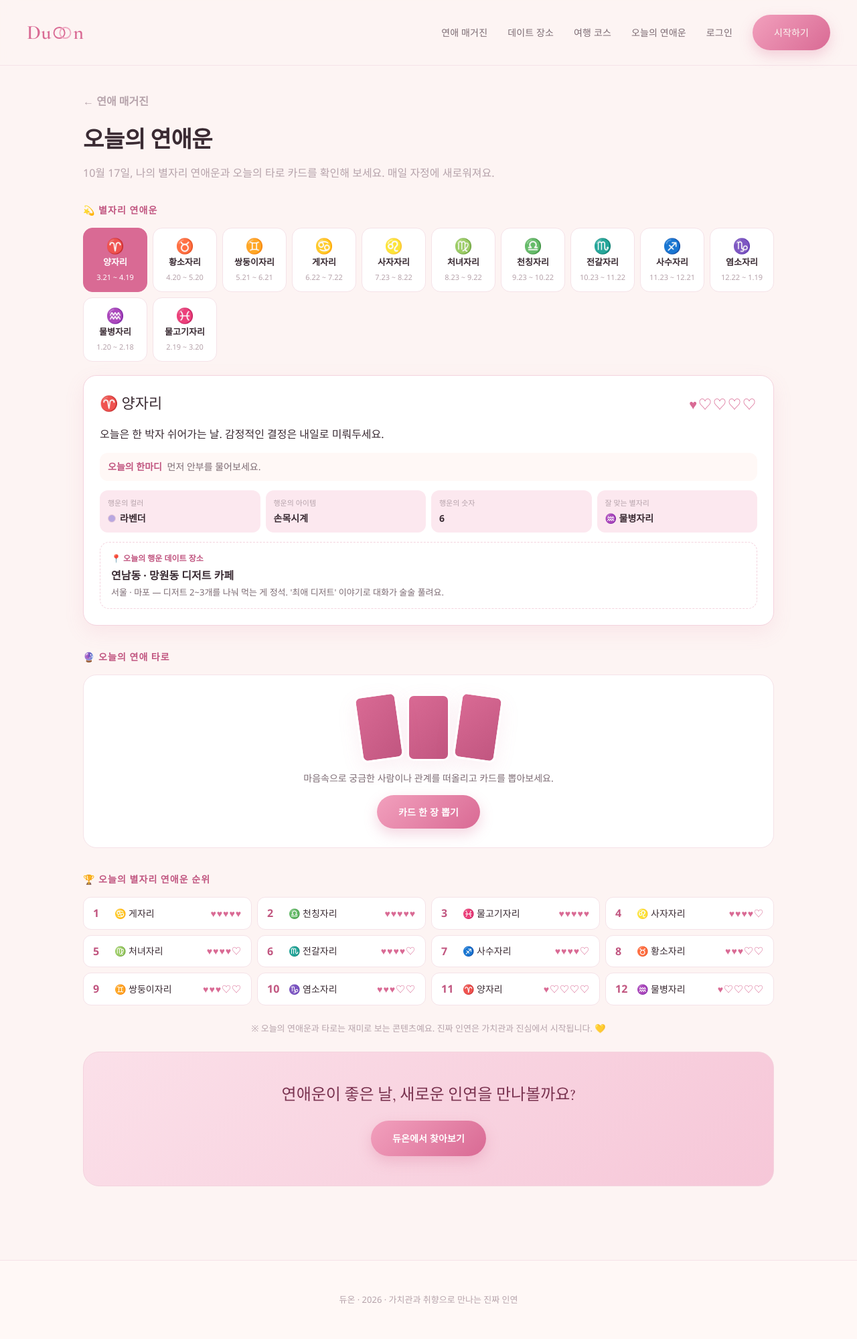
After one commit to joshon-94/DUO-ON, a Flask app: page /fortune?sign=aries in a window 1280 px wide. The commit adds this page. Shown: the whole page at 67% size. Run offline with Flask 3, Linux system fonts and the light colour scheme; some libraries are stand-ins or nearby versions.

Commit message:
한글 줄바꿈 수정 + 오늘의 연애운·타로 페이지 추가
- body에 word-break: keep-all 적용: 단어 중간에서 줄이 끊기던 문제 수정
- /fortune: 12별자리 오늘의 연애운(하트 점수·한마디·행운 컬러/아이템/숫자·잘 맞는 별자리)
  + 오늘의 행운 데이트 장소(장소 가이드 연동) + 별자리 순위
- 하루 한 장 연애 타로 (메이저 아르카나 22장, 세션 저장)
- 상단 메뉴·연애 매거진에 진입 링크

Co-Authored-By: Claude Opus 5.5 <noreply@anthropic.com>

```diff
--- a/app.py
+++ b/app.py
@@ -28,6 +28,9 @@ from content import (
 )
 from places import PLACES, REGIONS, CATEGORIES, SUBS, get_places
 from trips import TRIPS, LENGTHS, get_trips, get_trip
+from fortune import (
+    ZODIAC, daily_love, ranking, draw_tarot, tarot_card, today_kst
+)
 
 app = Flask(__name__)
 app.secret_key = os.environ.get("SECRET_KEY", "duon-dev-secret-change-me")
@@ -403,6 +406,32 @@ def tip_detail(slug):
 @app.route("/news")
 def news():
     return render_template("news.html", news=NEWS)
+
+
+@app.route("/fortune")
+def fortune():
+    sign = request.args.get("sign", "")
+    today = today_kst()
+    love = daily_love(sign, today) if sign else None
+    tarot = session.get("tarot")
+    card = None
+    if tarot and tarot.get("date") == today.isoformat():
+        card = tarot_card(tarot["idx"])
+    return render_template(
+        "fortune.html", zodiac=ZODIAC, sel_sign=sign, love=love,
+        ranking=ranking(today), card=card, today=today,
+    )
+
+
+@app.route("/fortune/tarot", methods=["POST"])
+def fortune_tarot():
+    """하루 한 장: 오늘 이미 뽑았으면 같은 카드를 유지한다."""
+    today = today_kst().isoformat()
+    tarot = session.get("tarot")
+    if not tarot or tarot.get("date") != today:
+        session["tarot"] = {"date": today, "idx": draw_tarot()}
+    sign = request.form.get("sign") or None
+    return redirect(url_for("fortune", sign=sign, _anchor="tarot"))
 
 
 @app.route("/places")
--- a/static/style.css
+++ b/static/style.css
@@ -42,6 +42,9 @@ body {
   color: var(--ink);
   line-height: 1.65;
   -webkit-font-smoothing: antialiased;
+  /* 한글은 어절 단위로 줄바꿈, 너무 긴 단어(URL 등)만 강제로 끊음 */
+  word-break: keep-all;
+  overflow-wrap: anywhere;
 }
 
 a { color: var(--ink); text-decoration: none; }
@@ -913,3 +916,89 @@ input:focus, textarea:focus { outline: none; border-color: var(--gold); }
 .trip-tips ul { margin: 6px 0 0; padding-left: 18px; }
 .trip-tips li { margin: 4px 0; }
 .trip-note { font-size: 12px; margin: 14px 0 32px; }
+
+/* ---------- 오늘의 연애운 · 타로 ---------- */
+.zodiac-grid { display: grid; grid-template-columns: repeat(auto-fill, minmax(96px, 1fr)); gap: 8px; margin: 0 0 20px; }
+.zodiac-chip {
+  display: flex; flex-direction: column; align-items: center; gap: 2px;
+  padding: 12px 6px; border-radius: 14px; border: 1px solid var(--line);
+  background: var(--card); text-decoration: none; transition: all .15s ease;
+}
+.zodiac-chip:hover { border-color: var(--gold); }
+.zodiac-chip.active { background: var(--gold); border-color: var(--gold); }
+.zodiac-chip.active .zodiac-name, .zodiac-chip.active .zodiac-period { color: #fff; }
+.zodiac-emoji { font-size: 22px; line-height: 1.2; }
+.zodiac-name { font-size: 13px; font-weight: 700; color: var(--ink); }
+.zodiac-period { font-size: 11px; color: var(--muted); }
+
+.fortune-card {
+  display: flex; flex-direction: column; gap: 14px; margin: 0 0 36px;
+  background: var(--card); border: 1px solid var(--gold-line); border-radius: 20px;
+  padding: 24px; box-shadow: var(--shadow);
+}
+.fortune-head { display: flex; justify-content: space-between; align-items: center; gap: 8px; flex-wrap: wrap; }
+.fortune-sign { font-family: var(--serif); font-size: 22px; color: var(--ink); }
+.fortune-hearts { color: var(--gold); font-size: 20px; letter-spacing: 2px; }
+.fortune-hearts.small { font-size: 14px; letter-spacing: 1px; }
+.fortune-msg { font-size: 16px; line-height: 1.7; color: var(--ink); margin: 0; }
+.fortune-advice {
+  font-size: 14px; line-height: 1.55; color: var(--ink-2); margin: 0;
+  background: var(--cream); border-radius: 12px; padding: 10px 12px;
+}
+.fortune-advice strong { color: var(--gold-dark); margin-right: 4px; }
+.fortune-lucky { display: grid; grid-template-columns: repeat(auto-fit, minmax(130px, 1fr)); gap: 8px; }
+.fortune-lucky > div { display: flex; flex-direction: column; gap: 2px; background: var(--gold-soft); border-radius: 12px; padding: 10px 12px; }
+.fortune-lucky span { font-size: 11px; color: var(--muted); }
+.fortune-lucky b { font-size: 14px; color: var(--ink); display: flex; align-items: center; gap: 6px; }
+.color-dot { display: inline-block; width: 12px; height: 12px; border-radius: 50%; border: 1px solid var(--line-strong); }
+.fortune-place {
+  display: flex; flex-direction: column; gap: 2px; padding: 14px 16px; border-radius: 14px;
+  border: 1px dashed var(--gold-line); text-decoration: none;
+}
+.fortune-place span { font-size: 12px; font-weight: 700; color: var(--gold-dark); }
+.fortune-place b { font-size: 16px; color: var(--ink); }
+.fortune-place small { font-size: 13px; color: var(--ink-2); line-height: 1.5; }
+.fortune-place:hover { background: var(--cream); }
+.fortune-empty { margin: 0 0 36px; }
+
+.tarot-draw {
+  display: flex; flex-direction: column; align-items: center; gap: 14px; text-align: center;
+  background: var(--card); border: 1px solid var(--line); border-radius: 20px; padding: 28px 20px; margin: 0 0 36px;
+}
+.tarot-draw p { margin: 0; color: var(--ink-2); font-size: 14px; }
+.tarot-backs { display: flex; gap: 10px; }
+.tarot-backs span {
+  width: 64px; height: 100px; border-radius: 10px;
+  background: linear-gradient(135deg, var(--gold) 0%, var(--gold-dark) 100%);
+  border: 3px solid #fff; box-shadow: var(--shadow);
+}
+.tarot-backs span:nth-child(1) { transform: rotate(-8deg); }
+.tarot-backs span:nth-child(3) { transform: rotate(8deg); }
+.tarot-result {
+  display: flex; gap: 20px; flex-wrap: wrap; margin: 0 0 36px;
+  background: var(--card); border: 1px solid var(--gold-line); border-radius: 20px; padding: 24px;
+}
+.tarot-face {
+  flex: 0 0 140px; display: flex; flex-direction: column; align-items: center; justify-content: center; gap: 6px;
+  min-height: 210px; border-radius: 14px; padding: 12px; text-align: center;
+  background: linear-gradient(160deg, var(--cream) 0%, var(--gold-soft) 100%); border: 2px solid var(--gold-line);
+}
+.tarot-emoji { font-size: 44px; }
+.tarot-name { font-family: var(--serif); font-size: 18px; color: var(--ink); }
+.tarot-en { font-size: 11px; color: var(--muted); letter-spacing: .5px; }
+.tarot-body { flex: 1; min-width: 220px; display: flex; flex-direction: column; gap: 10px; }
+.tarot-body p { margin: 0; font-size: 15px; line-height: 1.7; color: var(--ink); }
+.tarot-keyword { font-weight: 700; color: var(--gold-dark) !important; }
+.tarot-again { font-size: 12px !important; color: var(--muted) !important; }
+
+.fortune-rank { list-style: none; margin: 0 0 24px; padding: 0; display: grid; grid-template-columns: repeat(auto-fill, minmax(220px, 1fr)); gap: 8px; }
+.fortune-rank a {
+  display: flex; align-items: center; gap: 10px; padding: 10px 14px; border-radius: 12px;
+  background: var(--card); border: 1px solid var(--line); text-decoration: none;
+}
+.fortune-rank a:hover { border-color: var(--gold); }
+.rank-no { width: 22px; font-weight: 700; color: var(--gold-dark); }
+.rank-name { flex: 1; font-size: 14px; color: var(--ink); }
+@media (max-width: 520px) {
+  .tarot-face { flex-basis: 100%; min-height: 160px; }
+}
--- a/templates/base.html
+++ b/templates/base.html
@@ -35,12 +35,14 @@
         <a href="{{ url_for('magazine') }}">연애 매거진</a>
         <a href="{{ url_for('places') }}">데이트 장소</a>
         <a href="{{ url_for('trips') }}">여행 코스</a>
+        <a href="{{ url_for('fortune') }}">오늘의 연애운</a>
         <a href="{{ url_for('me_page') }}">내 프로필</a>
         <a class="ghost" href="{{ url_for('logout') }}">로그아웃</a>
       {% else %}
         <a href="{{ url_for('magazine') }}">연애 매거진</a>
         <a href="{{ url_for('places') }}">데이트 장소</a>
         <a href="{{ url_for('trips') }}">여행 코스</a>
+        <a href="{{ url_for('fortune') }}">오늘의 연애운</a>
         <a href="{{ url_for('login') }}">로그인</a>
         <a class="btn" href="{{ url_for('register') }}">시작하기</a>
       {% endif %}
--- /dev/null
+++ b/templates/fortune.html
@@ -0,0 +1,86 @@
+{% extends "base.html" %}
+{% block title %}오늘의 연애운 · 듀온{% endblock %}
+{% block content %}
+<a class="back-link" href="{{ url_for('magazine') }}">← 연애 매거진</a>
+<h1 class="page-title">오늘의 연애운</h1>
+<p class="page-sub">{{ today.month }}월 {{ today.day }}일, 나의 별자리 연애운과 오늘의 타로 카드를 확인해 보세요. 매일 자정에 새로워져요.</p>
+
+<h2 class="section-title">💫 별자리 연애운</h2>
+<div class="zodiac-grid">
+  {% for key, name, emoji, period in zodiac %}
+  <a class="zodiac-chip {{ 'active' if sel_sign == key }}" href="{{ url_for('fortune', sign=key) }}">
+    <span class="zodiac-emoji">{{ emoji }}</span>
+    <span class="zodiac-name">{{ name }}</span>
+    <span class="zodiac-period">{{ period }}</span>
+  </a>
+  {% endfor %}
+</div>
+
+{% if love %}
+<div class="fortune-card">
+  <div class="fortune-head">
+    <span class="fortune-sign">{{ love.emoji }} {{ love.name }}</span>
+    <span class="fortune-hearts">{% for i in range(5) %}{{ '♥' if i < love.score else '♡' }}{% endfor %}</span>
+  </div>
+  <p class="fortune-msg">{{ love.message }}</p>
+  <p class="fortune-advice"><strong>오늘의 한마디</strong> {{ love.advice }}</p>
+  <div class="fortune-lucky">
+    <div><span>행운의 컬러</span><b><i class="color-dot" style="background: {{ love.color_hex }}"></i>{{ love.color_name }}</b></div>
+    <div><span>행운의 아이템</span><b>{{ love.item }}</b></div>
+    <div><span>행운의 숫자</span><b>{{ love.number }}</b></div>
+    <div><span>잘 맞는 별자리</span><b>{{ love.match[2] }} {{ love.match[1] }}</b></div>
+  </div>
+  <a class="fortune-place" href="https://map.naver.com/p/search/{{ (love.place.q or love.place.name) | urlencode }}" target="_blank" rel="noopener">
+    <span>📍 오늘의 행운 데이트 장소</span>
+    <b>{{ love.place.name }}</b>
+    <small>{{ love.place.region }} · {{ love.place.area }} — {{ love.place.tip }}</small>
+  </a>
+</div>
+{% else %}
+<p class="muted fortune-empty">위에서 내 별자리를 선택해 주세요.</p>
+{% endif %}
+
+<h2 class="section-title" id="tarot">🔮 오늘의 연애 타로</h2>
+{% if card %}
+<div class="tarot-result">
+  <div class="tarot-face">
+    <span class="tarot-emoji">{{ card.emoji }}</span>
+    <span class="tarot-name">{{ card.name }}</span>
+    <span class="tarot-en">{{ card.en }}</span>
+  </div>
+  <div class="tarot-body">
+    <p class="tarot-keyword">{{ card.keyword }}</p>
+    <p>{{ card.love }}</p>
+    <p class="fortune-advice"><strong>카드의 조언</strong> {{ card.advice }}</p>
+    <p class="muted tarot-again">타로는 하루 한 장! 내일 다시 뽑을 수 있어요.</p>
+  </div>
+</div>
+{% else %}
+<form class="tarot-draw" method="post" action="{{ url_for('fortune_tarot') }}">
+  <input type="hidden" name="sign" value="{{ sel_sign }}">
+  <div class="tarot-backs" aria-hidden="true"><span></span><span></span><span></span></div>
+  <p>마음속으로 궁금한 사람이나 관계를 떠올리고 카드를 뽑아보세요.</p>
+  <button class="btn" type="submit">카드 한 장 뽑기</button>
+</form>
+{% endif %}
+
+<h2 class="section-title">🏆 오늘의 별자리 연애운 순위</h2>
+<ol class="fortune-rank">
+  {% for r in ranking %}
+  <li>
+    <a href="{{ url_for('fortune', sign=r.key) }}">
+      <span class="rank-no">{{ loop.index }}</span>
+      <span class="rank-name">{{ r.emoji }} {{ r.name }}</span>
+      <span class="fortune-hearts small">{% for i in range(5) %}{{ '♥' if i < r.score else '♡' }}{% endfor %}</span>
+    </a>
+  </li>
+  {% endfor %}
+</ol>
+
+<p class="mbti-note">※ 오늘의 연애운과 타로는 재미로 보는 콘텐츠예요. 진짜 인연은 가치관과 진심에서 시작됩니다. 💛</p>
+
+<div class="mag-cta">
+  <p>연애운이 좋은 날, 새로운 인연을 만나볼까요?</p>
+  <a class="btn" href="{{ url_for('register') }}">듀온에서 찾아보기</a>
+</div>
+{% endblock %}
--- a/templates/magazine.html
+++ b/templates/magazine.html
@@ -17,6 +17,11 @@
     <span class="mag-tile-emoji">📍</span>
     <span class="mag-tile-title">데이트 장소 가이드</span>
     <span class="mag-tile-sub">지역별 데이트 코스 · 맛집 · 카페 · 액티비티</span>
+  </a>
+  <a class="mag-tile" href="{{ url_for('fortune') }}">
+    <span class="mag-tile-emoji">🔮</span>
+    <span class="mag-tile-title">오늘의 연애운 · 타로</span>
+    <span class="mag-tile-sub">별자리 연애운과 하루 한 장 타로 카드</span>
   </a>
   <a class="mag-tile" href="{{ url_for('trips') }}">
     <span class="mag-tile-emoji">🧳</span>
```
Also changed, not shown: fortune.py (added, +218 -0 lines).
